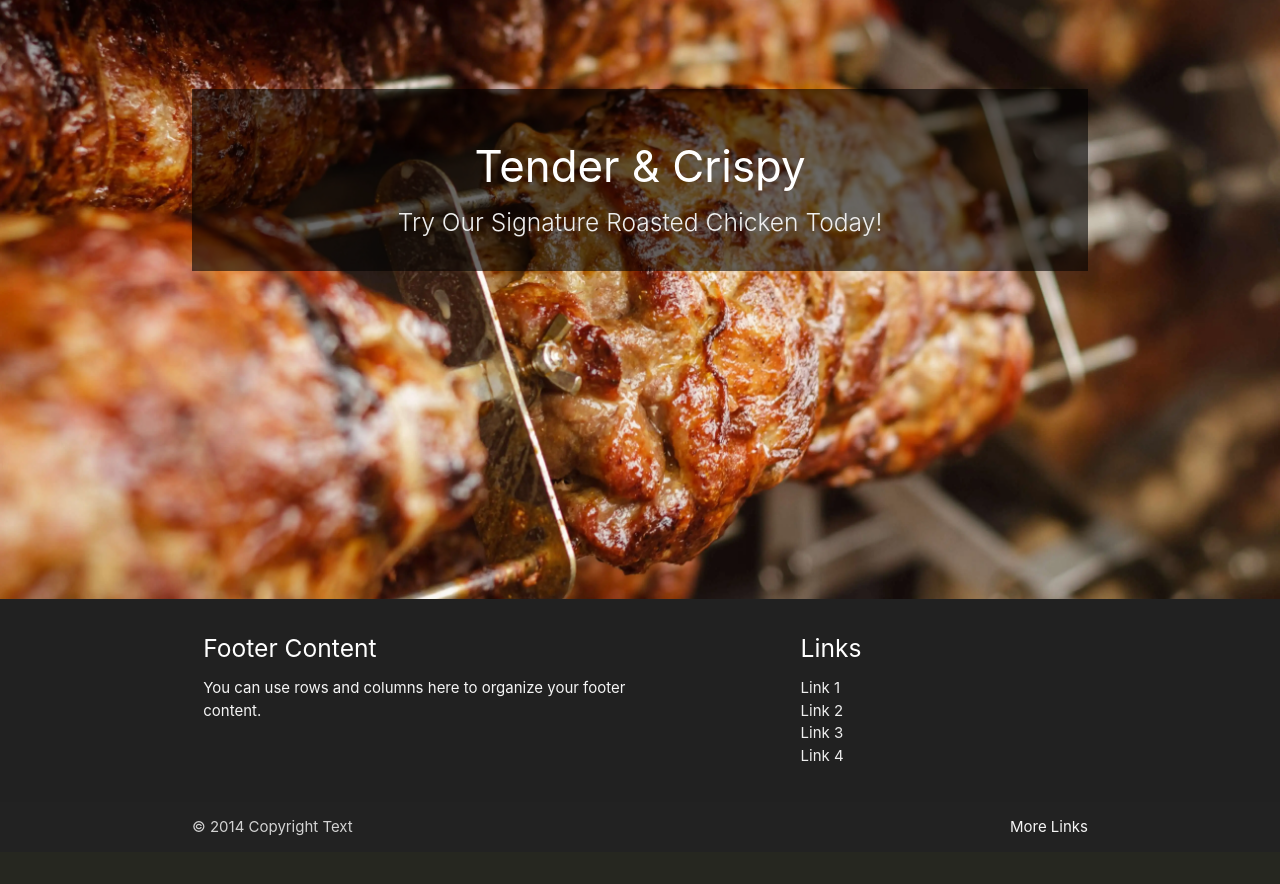
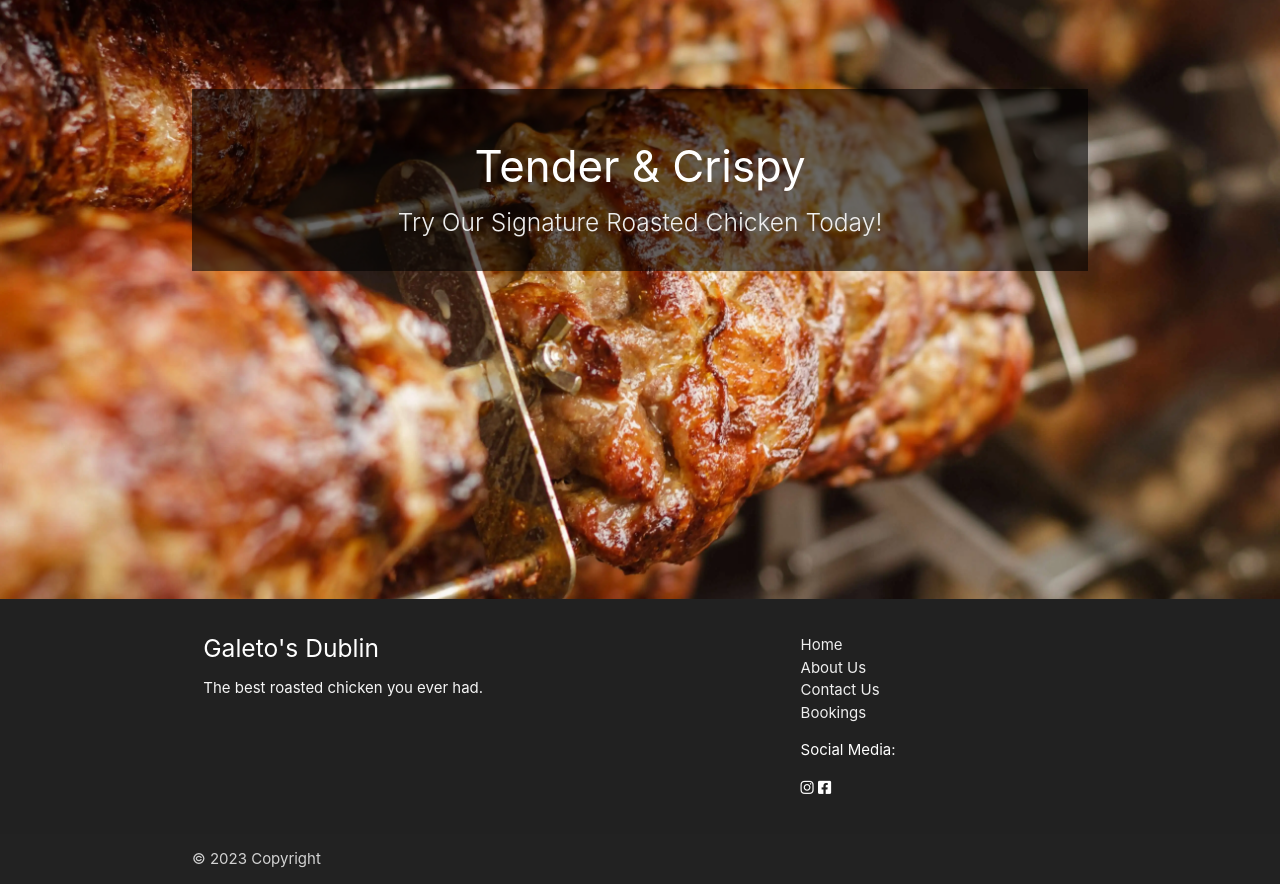
Before and after one commit to Cesargarciajr/galetos-pp4, a Django app: page / in a window 1280 px wide. Shown: the part 65-949 px from the top of the page. Before the commit the page ends 901 px from the top, so only its background shows below. Run offline with Django 4.2, Linux system fonts and the light colour scheme.

Commit message:
Add design and content to footer on base template

```diff
--- a/galetosapp/urls.py
+++ b/galetosapp/urls.py
@@ -3,4 +3,5 @@ from . import views
 
 urlpatterns = [
     path('', views.home, name="home"),
+    path('', views.about, name="about")
 ]
--- a/galetosapp/views.py
+++ b/galetosapp/views.py
@@ -3,3 +3,6 @@ from django.shortcuts import render
 
 def home(request):
     return render(request, 'index.html', {})
+
+def about(request):
+    return render(request, 'about.html', {})
--- a/templates/base.html
+++ b/templates/base.html
@@ -26,14 +26,14 @@
       <nav>
         <div class="nav-wrapper grey darken-3">
           <div>
-            <a href="#" class="brand-logo " id="logo"
+            <a href="{{ index.html }}" class="brand-logo " id="logo"
               >Galeto's Dublin</a>
             <a href="#" data-target="mobile-demo" class="sidenav-trigger"
               ><i class="fas fa-bars"></i
             ></a>
             <ul class="right hide-on-med-and-down">
-              <li><a href="sass.html">Home</a></li>
-              <li><a href="badges.html">About Us</a></li>
+              <li><a href="{{ index.html }}">Home</a></li>
+              <li><a href="{{ about.html }}">About Us</a></li>
               <li><a href="collapsible.html">Contact Us</a></li>
               <li><a class="waves-effect waves-light btn">Booking</a></li>
             </ul>
@@ -42,8 +42,8 @@
       </nav>
       <!-- Mobile sidenav -->
       <ul class="sidenav" id="mobile-demo">
-        <li><a href="sass.html">Home</a></li>
-        <li><a href="badges.html">About Us</a></li>
+        <li><a href="{{ index.html }}">Home</a></li>
+        <li><a href="{{ about.html }}">About Us</a></li>
         <li><a href="collapsible.html">Contact Us</a></li>
         <li><a href="mobile.html">Booking</a></li>
       </ul>
@@ -57,25 +57,27 @@
         <div class="container">
             <div class="row">
                 <div class="col l6 s12">
-                    <h5 class="white-text">Footer Content</h5>
-                    <p class="grey-text text-lighten-4">You can use rows and columns here to organize your footer content.
+                    <h5 class="white-text">Galeto's Dublin</h5>
+                    <p class="grey-text text-lighten-4">The best roasted chicken you ever had.
                     </p>
                 </div>
                 <div class="col l4 offset-l2 s12">
-                    <h5 class="white-text">Links</h5>
                     <ul>
-                        <li><a class="grey-text text-lighten-3" href="#!">Link 1</a></li>
-                        <li><a class="grey-text text-lighten-3" href="#!">Link 2</a></li>
-                        <li><a class="grey-text text-lighten-3" href="#!">Link 3</a></li>
-                        <li><a class="grey-text text-lighten-3" href="#!">Link 4</a></li>
+                        <li><a class="grey-text text-lighten-3" href="#!">Home</a></li>
+                        <li><a class="grey-text text-lighten-3" href="#!">About Us</a></li>
+                        <li><a class="grey-text text-lighten-3" href="#!">Contact Us</a></li>
+                        <li><a class="grey-text text-lighten-3" href="#!">Bookings</a></li>
+                        <p>Social Media:</p>
+                        <a class="grey-text text-lighten-3" href="#!"><i class="fa-brands fa-instagram" style="color: #ffffff;"></i></a>
+                        <a class="grey-text text-lighten-3" href="#!"><i class="fa-brands fa-square-facebook"
+                                style="color: #ffffff;"></i></a>
                     </ul>
                 </div>
             </div>
         </div>
         <div class="footer-copyright">
             <div class="container">
-                © 2014 Copyright Text
-                <a class="grey-text text-lighten-4 right" href="#!">More Links</a>
+                © 2023 Copyright
             </div>
         </div>
     </footer>
```
Also changed, not shown: templates/about.html (added, +18 -0 lines).
